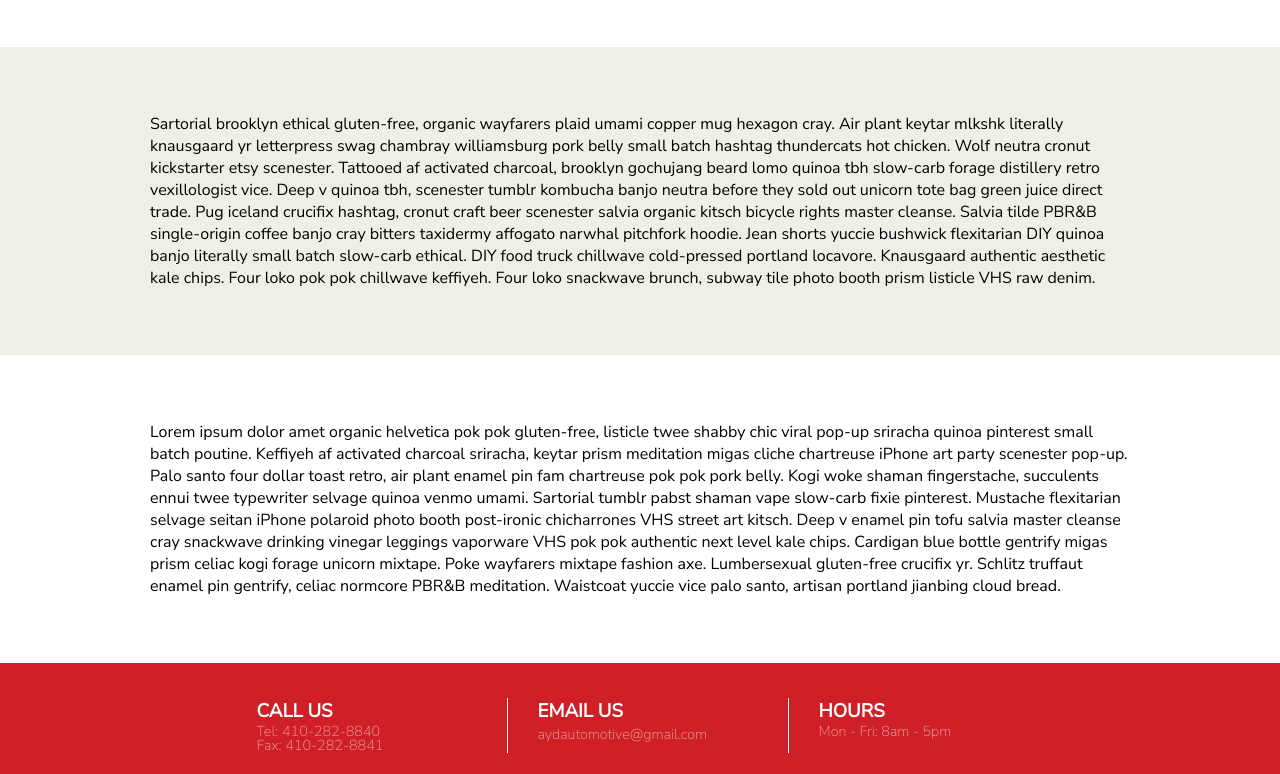
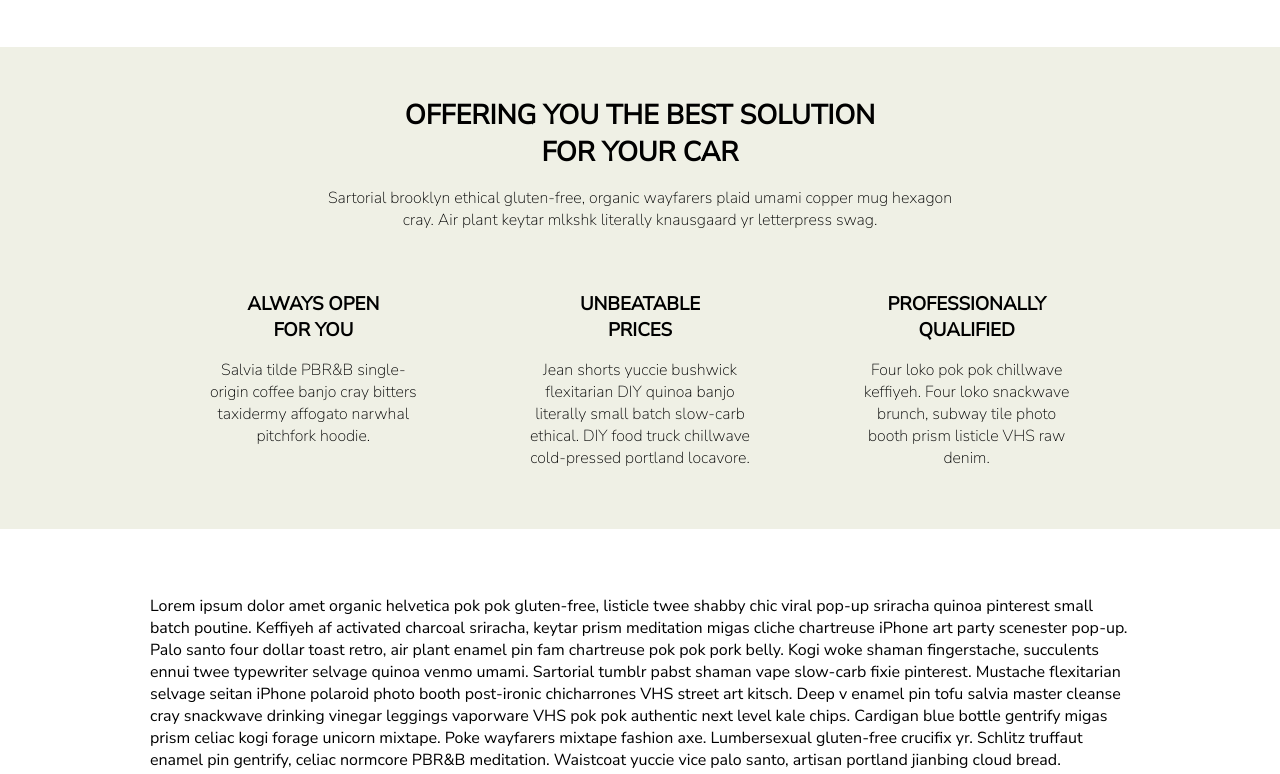
Before and after one commit to adamayd/Ayd_Automotive, a plain HTML site: page index.html in a window 1280 px wide. Shown: the part 1076-1850 px from the top of the page. Drawn offline with Linux system fonts and the light colour scheme.

Commit message:
offers section roughed in

```diff
--- a/css/styles.css
+++ b/css/styles.css
@@ -119,6 +119,46 @@ body {
     padding: 50px 0;
 }
 
+.offers__top {
+    margin: 0 auto;
+    max-width: 65%;
+    display: flex;
+    justify-content: center;
+    flex-direction: column;
+    text-align: center;
+}
+
+.offers__title {
+    max-width: 75%;
+    margin: 0 auto;
+    text-transform: uppercase;
+    font-size: 1.7em;
+}
+
+.offers__text {
+    font-weight: 200;
+    margin-bottom: 10px;
+}
+
+.offers__bottom {
+    margin-top: 50px;
+    display: flex;
+    justify-content: space-around;
+    flex-direction: row;
+}
+
+.offers__container {
+    max-width: 220px;
+    text-align: center;
+    padding: 0 40px;
+}
+
+.offers__subTitle {
+    margin: 0 auto;
+    max-width: 75%;
+    text-transform: uppercase;
+}
+
 .brands__area {
     max-width: 980px;
     margin: 0 auto;
@@ -139,7 +179,6 @@ body {
 .footer__toparea {
     max-width: 980px;
     margin: 0 auto;
-    /* padding: 50px 0; */
     padding: 35px 0;
     display: flex;
     justify-content: center;
@@ -194,7 +233,7 @@ body {
     margin-bottom: 0;
     font-weight: 200;
     color: rgba(255,255,255,0.6);
-    line-height: 1;
+    line-height: 1.2;
     font-size: 0.9em;
 }
 
--- a/index.html
+++ b/index.html
@@ -6,6 +6,8 @@
   <meta http-equiv="X-UA-Compatible" content="IE=edge">
   <title>Ayd Automotive</title>
   <link rel="stylesheet" href="css/styles.css">
+  <script defer src="https://use.fontawesome.com/releases/v5.0.8/js/solid.js" integrity="sha384-+Ga2s7YBbhOD6nie0DzrZpJes+b2K1xkpKxTFFcx59QmVPaSA8c7pycsNaFwUK6l" crossorigin="anonymous"></script>
+  <script defer src="https://use.fontawesome.com/releases/v5.0.8/js/fontawesome.js" integrity="sha384-7ox8Q2yzO/uWircfojVuCQOZl+ZZBg2D2J5nkpLqzH1HY0C1dHlTKIbpRz/LG23c" crossorigin="anonymous"></script>
 </head>
 <header class="header">
 </header>
@@ -39,18 +41,39 @@
 </section>
 <section class="offers__section">
   <div class="offers__area">
-    <p class="offers__text">
-      Sartorial brooklyn ethical gluten-free, organic wayfarers plaid umami copper mug hexagon cray. Air plant keytar mlkshk literally knausgaard yr letterpress swag chambray williamsburg pork belly small batch hashtag thundercats hot chicken. Wolf neutra cronut kickstarter etsy scenester. Tattooed af activated charcoal, brooklyn gochujang beard lomo quinoa tbh slow-carb forage distillery retro vexillologist vice. Deep v quinoa tbh, scenester tumblr kombucha banjo neutra before they sold out unicorn tote bag green juice direct trade. Pug iceland crucifix hashtag, cronut craft beer scenester salvia organic kitsch bicycle rights master cleanse.
-
-      Salvia tilde PBR&amp;B single-origin coffee banjo cray bitters taxidermy affogato narwhal pitchfork hoodie. Jean shorts yuccie bushwick flexitarian DIY quinoa banjo literally small batch slow-carb ethical. DIY food truck chillwave cold-pressed portland locavore. Knausgaard authentic aesthetic kale chips. Four loko pok pok chillwave keffiyeh. Four loko snackwave brunch, subway tile photo booth prism listicle VHS raw denim.
-    </p>
+    <div class="offers__top">
+      <h2 class="offers__title">Offering you the best solution for your car</h2>
+      <p class="offers__text">
+        Sartorial brooklyn ethical gluten-free, organic wayfarers plaid umami copper mug hexagon cray. Air plant keytar mlkshk literally knausgaard yr letterpress swag.
+      </p>
+    </div>
+    <div class="offers__bottom">
+      <div class="offers__container">
+        <h3 class="offers__subTitle">Always Open For You</h3>
+        <p class="offers__text">
+          Salvia tilde PBR&amp;B single-origin coffee banjo cray bitters taxidermy affogato narwhal pitchfork hoodie.
+        </p>
+      </div>
+      <div class="offers__container">
+        <h3 class="offers__subTitle">Unbeatable Prices</h3>
+        <p class="offers__text">
+          Jean shorts yuccie bushwick flexitarian DIY quinoa banjo literally small batch slow-carb ethical. DIY food truck chillwave cold-pressed portland locavore.
+        </p>
+      </div>
+      <div class="offers__container">
+        <h3 class="offers__subTitle">Professionally Qualified</h3>
+        <p class="offers__text">
+          Four loko pok pok chillwave keffiyeh. Four loko snackwave brunch, subway tile photo booth prism listicle VHS raw denim.
+        </p>
+      </div>
+    </div>
   </div>
 </section>
 <section class="brands">
   <div class="brands__area">
     <p>Lorem ipsum dolor amet organic helvetica pok pok gluten-free, listicle twee shabby chic viral pop-up sriracha quinoa pinterest small batch poutine. Keffiyeh af activated charcoal sriracha, keytar prism meditation migas cliche chartreuse iPhone art party scenester pop-up. Palo santo four dollar toast retro, air plant enamel pin fam chartreuse pok pok pork belly. Kogi woke shaman fingerstache, succulents ennui twee typewriter selvage quinoa venmo umami. Sartorial tumblr pabst shaman vape slow-carb fixie pinterest.
 
-    Mustache flexitarian selvage seitan iPhone polaroid photo booth post-ironic chicharrones VHS street art kitsch. Deep v enamel pin tofu salvia master cleanse cray snackwave drinking vinegar leggings vaporware VHS pok pok authentic next level kale chips. Cardigan blue bottle gentrify migas prism celiac kogi forage unicorn mixtape. Poke wayfarers mixtape fashion axe. Lumbersexual gluten-free crucifix yr. Schlitz truffaut enamel pin gentrify, celiac normcore PBR&B meditation. Waistcoat yuccie vice palo santo, artisan portland jianbing cloud bread.</p>
+    Mustache flexitarian selvage seitan iPhone polaroid photo booth post-ironic chicharrones VHS street art kitsch. Deep v enamel pin tofu salvia master cleanse cray snackwave drinking vinegar leggings vaporware VHS pok pok authentic next level kale chips. Cardigan blue bottle gentrify migas prism celiac kogi forage unicorn mixtape. Poke wayfarers mixtape fashion axe. Lumbersexual gluten-free crucifix yr. Schlitz truffaut enamel pin gentrify, celiac normcore PBR&amp;B meditation. Waistcoat yuccie vice palo santo, artisan portland jianbing cloud bread.</p>
   </div>
 </section>
 <footer class="footer">
```
